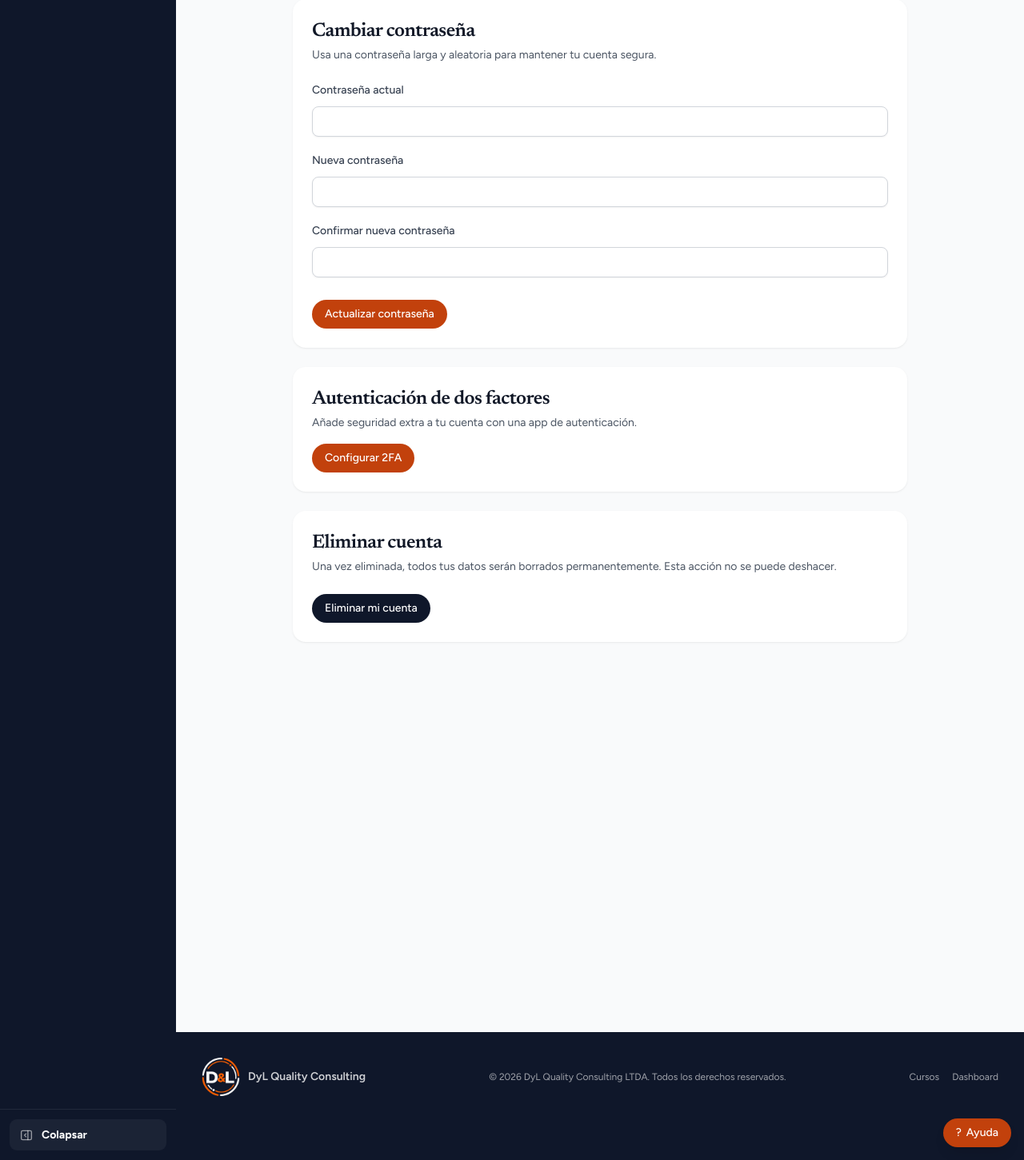
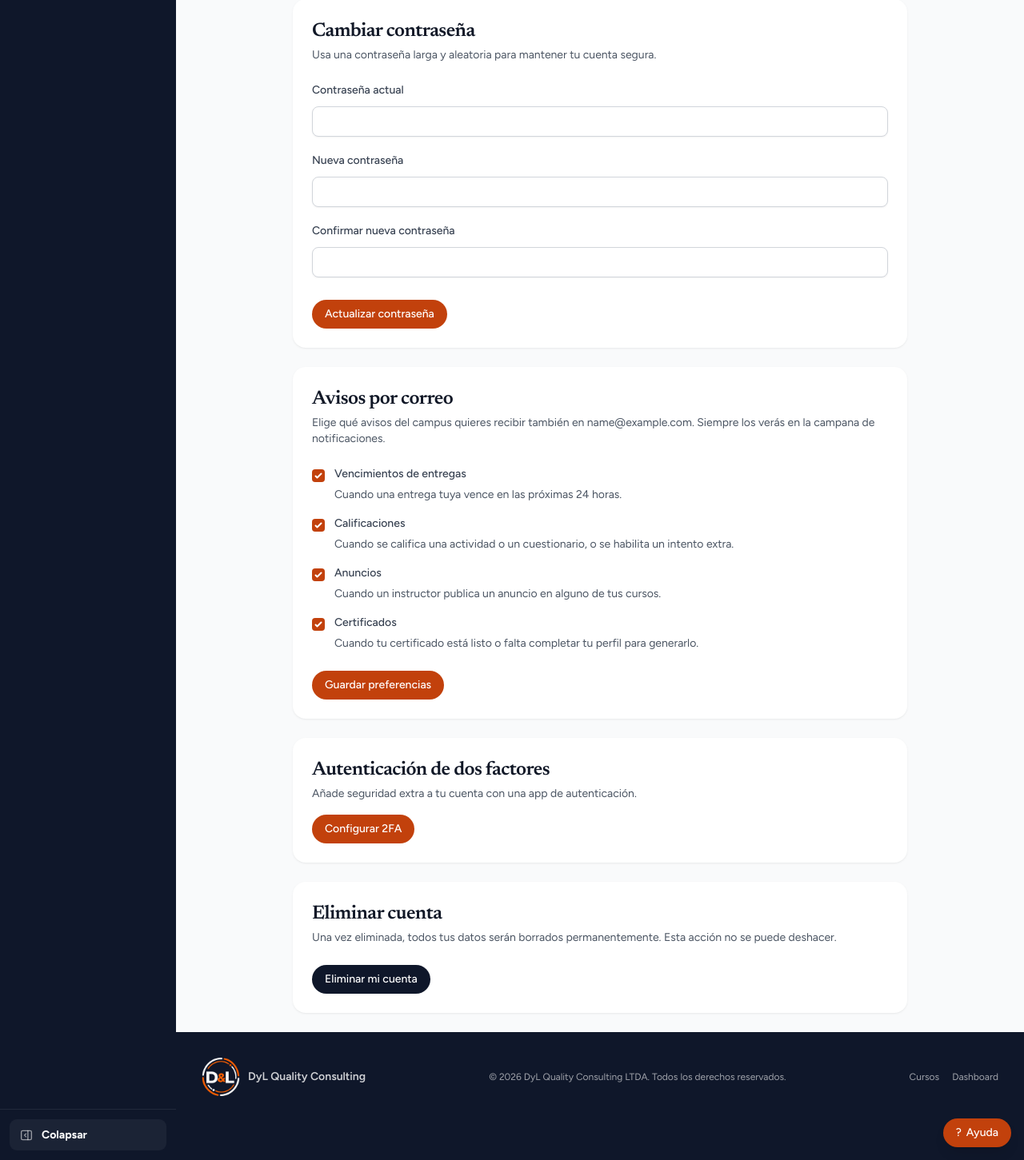
Before and after one commit to Hullrf/DyL_LMS, a Laravel app: page /profile in a window 1280 px wide. Shown: the part 809-2260 px from the top of the page at 80% size. Run offline with Laravel 12, Linux system fonts and the light colour scheme; the visitor is signed in with stand-in values (Sample User, id 1); data that the repository does not hold is empty; style sheets or scripts are compiled from the project's sources; some libraries are stand-ins or nearby versions.

Commit message:
feat: preferencias de avisos por correo en el perfil
Co-Authored-By: Claude Sonnet 5.5 <noreply@anthropic.com>

```diff
--- a/app/Http/Controllers/ProfileController.php
+++ b/app/Http/Controllers/ProfileController.php
@@ -7,7 +7,9 @@ use Illuminate\Http\RedirectResponse;
 use Illuminate\Http\Request;
 use Illuminate\Support\Facades\Auth;
 use Illuminate\Support\Facades\Redirect;
+use Illuminate\Validation\Rule;
 use Illuminate\View\View;
+use App\Services\AvisosPorCorreoService;
 
 class ProfileController extends Controller
 {
@@ -38,6 +40,25 @@ class ProfileController extends Controller
     }
 
     /**
+     * Guarda qué categorías de avisos quiere recibir por correo (las no marcadas se apagan).
+     */
+    public function actualizarAvisosCorreo(Request $request): RedirectResponse
+    {
+        $claves = array_keys(AvisosPorCorreoService::CATEGORIAS);
+
+        $validado = $request->validate([
+            'avisos'   => ['nullable', 'array'],
+            'avisos.*' => [Rule::in($claves)],
+        ]);
+
+        $desactivados = array_values(array_diff($claves, $validado['avisos'] ?? []));
+
+        $request->user()->forceFill(['correo_desactivados' => $desactivados ?: null])->save();
+
+        return Redirect::route('profile.edit')->with('status', 'avisos-correo-updated');
+    }
+
+    /**
      * Delete the user's account.
      */
     public function destroy(Request $request): RedirectResponse
--- a/resources/views/profile/edit.blade.php
+++ b/resources/views/profile/edit.blade.php
@@ -22,6 +22,13 @@
     <div class="card">
         <div class="card-body">
             @include('profile.partials.update-password-form')
+        </div>
+    </div>
+
+    {{-- Avisos por correo --}}
+    <div class="card">
+        <div class="card-body">
+            @include('profile.partials.update-avisos-correo-form')
         </div>
     </div>
 
--- /dev/null
+++ b/resources/views/profile/partials/update-avisos-correo-form.blade.php
@@ -0,0 +1,57 @@
+@php
+    $descripciones = [
+        'vencimientos'   => 'Cuando una entrega tuya vence en las próximas 24 horas.',
+        'calificaciones' => 'Cuando se califica una actividad o un cuestionario, o se habilita un intento extra.',
+        'anuncios'       => 'Cuando un instructor publica un anuncio en alguno de tus cursos.',
+        'certificados'   => 'Cuando tu certificado está listo o falta completar tu perfil para generarlo.',
+    ];
+@endphp
+<section>
+    <header class="mb-6">
+        <h2 class="font-display text-2xl font-semibold text-gray-900">Avisos por correo</h2>
+        <p class="mt-1 text-sm text-gray-600">
+            Elige qué avisos del campus quieres recibir también en {{ $user->email }}.
+            Siempre los verás en la campana de notificaciones.
+        </p>
+    </header>
+
+    <form method="post" action="{{ route('profile.avisos-correo') }}" class="space-y-4">
+        @csrf
+        @method('patch')
+
+        @foreach (\App\Services\AvisosPorCorreoService::CATEGORIAS as $clave => $etiqueta)
+            <label for="avisos_{{ $clave }}" class="flex items-start gap-3 cursor-pointer">
+                <input
+                    id="avisos_{{ $clave }}"
+                    type="checkbox"
+                    name="avisos[]"
+                    value="{{ $clave }}"
+                    @checked($user->recibeCorreo($clave))
+                    class="mt-1 rounded text-dyl-orange-700"
+                >
+                <span>
+                    <span class="form-label">{{ $etiqueta }}</span>
+                    <span class="block text-sm text-gray-600">{{ $descripciones[$clave] }}</span>
+                </span>
+            </label>
+        @endforeach
+
+        @error('avisos.*')
+            <p class="text-sm text-dyl-graphite-900 font-semibold">{{ $message }}</p>
+        @enderror
+
+        <div class="flex items-center gap-4 pt-2">
+            <button type="submit" class="btn-primary">Guardar preferencias</button>
+
+            @if (session('status') === 'avisos-correo-updated')
+                <p
+                    x-data="{ show: true }"
+                    x-show="show"
+                    x-transition
+                    x-init="setTimeout(() => show = false, 2500)"
+                    class="text-sm text-dyl-orange-700 font-medium"
+                >Preferencias guardadas.</p>
+            @endif
+        </div>
+    </form>
+</section>
--- a/routes/web.php
+++ b/routes/web.php
@@ -198,6 +198,7 @@ Route::middleware('auth')->group(function () {
     // Profile
     Route::get('/profile', [ProfileController::class, 'edit'])->name('profile.edit');
     Route::patch('/profile', [ProfileController::class, 'update'])->name('profile.update');
+    Route::patch('/profile/avisos-correo', [ProfileController::class, 'actualizarAvisosCorreo'])->name('profile.avisos-correo');
     Route::delete('/profile', [ProfileController::class, 'destroy'])->name('profile.destroy');
 });
 
```
Also changed, not shown: tests/Feature/PerfilAvisosCorreoTest.php (added, +91 -0 lines).
